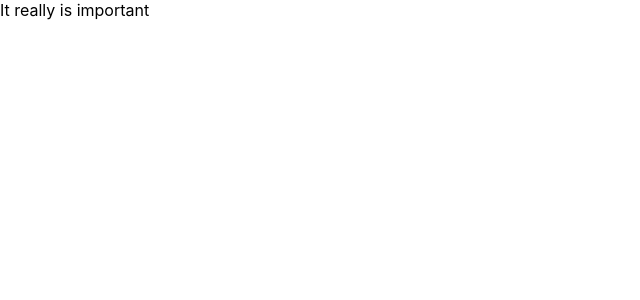
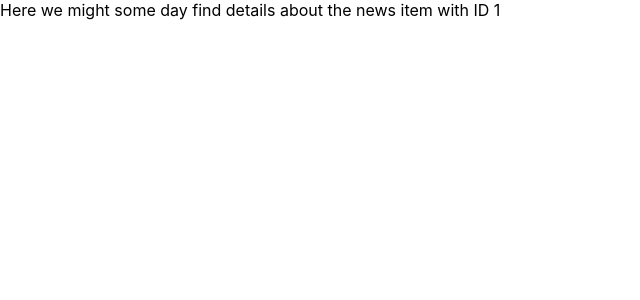
Before and after one commit to Sejmou/learning-react, a Next.js app: page /news/1 in a window 1280 px wide. Shown: the top 300 px of the page, without its empty margins (0-640 px from the left). Built offline with nearby package versions, Linux system fonts and the light colour scheme.

Commit message:
accessing dynamic route param

```diff
--- a/pages/news/[id].js
+++ b/pages/news/[id].js
@@ -1,5 +1,18 @@
+import { useRouter } from 'next/router';
+
 // this component is now rendered for any subpage of /news (e.g. /news/abc, /news/123)
 const Details = () => {
-  return <div>It really is important</div>;
+  const router = useRouter();
+
+  console.log(router.query.id); // will log twice, once with undefined bc router runs even before it knows the query params too
+
+  // could use the id to fetch some data
+
+  return (
+    <div>
+      Here we might some day find details about the news item with ID{' '}
+      {router.query.id}
+    </div>
+  );
 };
 export default Details;
```
